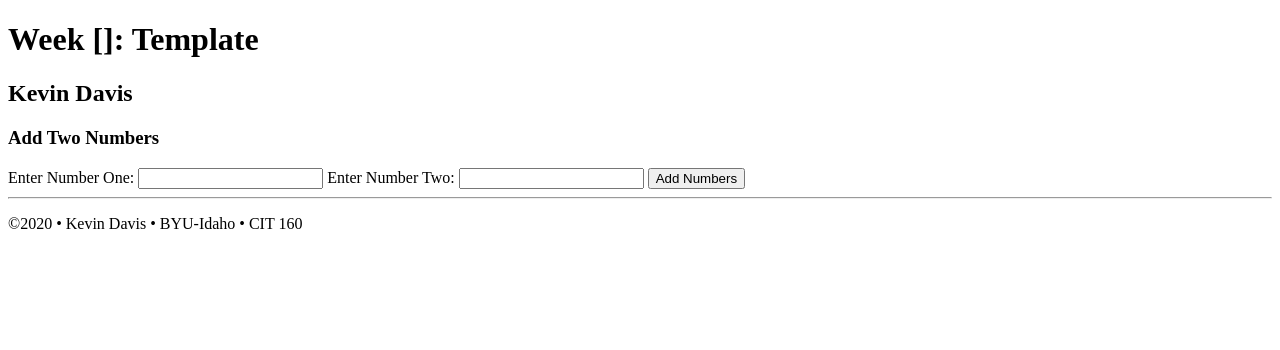
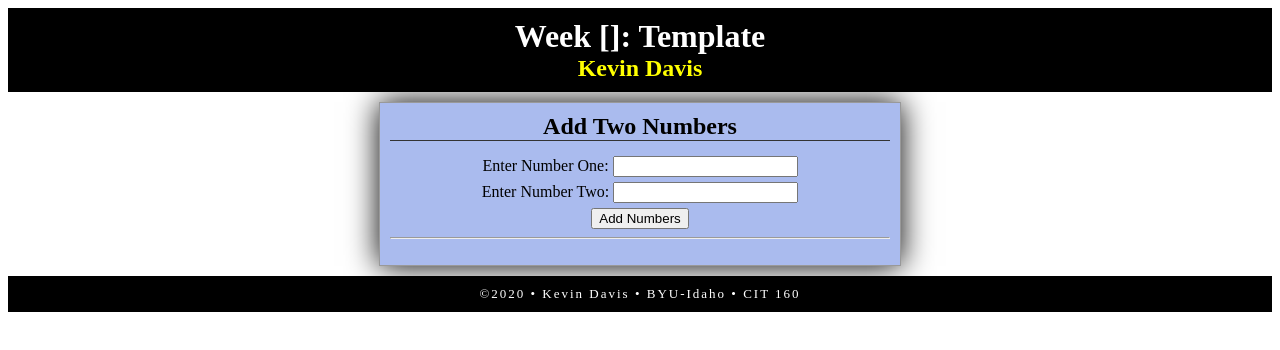
Before and after one commit to DoctorSwagatron/DoctorSwagatron.github.io, a plain HTML site: page template.html in a window 1280 px wide. Drawn offline with Linux system fonts and the light colour scheme.

Commit message:
CSS Style template setup

```diff
--- /dev/null
+++ b/css/style.css
@@ -0,0 +1,44 @@
+body {
+	text-align: center;
+}
+header,
+footer {
+	background-color: #000;
+	color: #fff;
+	padding: 10px;
+}
+
+footer {
+	font-size: 13px;
+	letter-spacing: 1.5pt;
+}
+
+h1,
+h2 {
+	margin: 0;
+}
+
+h2, #currentdate {
+	color: yellow;
+}
+
+main {
+	margin: 10px auto;
+	border: 1px solid #999;
+	padding: 10px;
+	max-width: 500px;
+	background-color: #abe;
+	box-shadow: 0 0 30px;
+}
+
+h3 {
+	font-size: 24px;
+	margin: 0 0 15px 0;
+	border-bottom: 1px solid #333;
+	padding: 0;
+}
+
+label {
+	display: block;
+	margin: 5px;
+}
--- a/template.html
+++ b/template.html
@@ -4,6 +4,7 @@
     <meta charset="UTF-8">
     <meta name="viewport" content="width=device-width, initial-scale=1.0">
     <title>Document</title>
+    <link rel="stylesheet" href= "css/style.css"> <!--External CSS reference-->
 </head>
 <body>
     <header>
```
